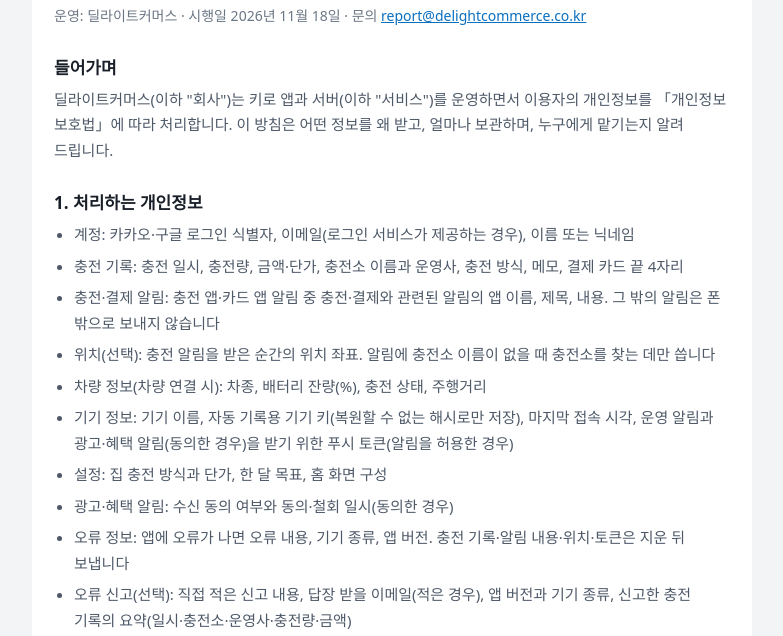
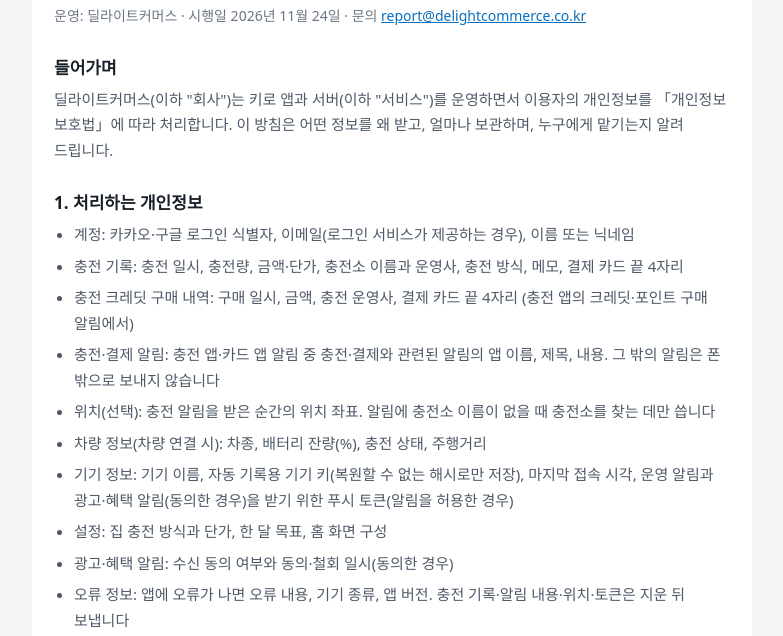
Before and after one commit to Delightfilm/ev-oauth-pages, a plain HTML site: page legal/privacy.html in a window 1280 px wide. Shown: the part 89-725 px from the top of the page, without its empty margins (248-1031 px from the left). Drawn offline with Linux system fonts and the light colour scheme.

Commit message:
legal: privacy 갱신 (충전 크레딧 구매 내역 항목, 시행일 2026-11-24)
Co-Authored-By: Claude Opus 5.5 <noreply@anthropic.com>

```diff
--- a/legal/privacy.html
+++ b/legal/privacy.html
@@ -12,9 +12,9 @@ h2{font-size:17px;margin:26px 0 8px}p,li{font-size:15px;line-height:1.7;color:va
 ul{padding-left:20px;margin:6px 0}a{color:var(--blue)}
 </style></head><body><main><div class="card">
 <h1>키로 개인정보 처리방침</h1>
-<p class="meta">운영: 딜라이트커머스 · 시행일 2026년 11월 18일 · 문의 <a href="mailto:report@delightcommerce.co.kr">report@delightcommerce.co.kr</a></p>
+<p class="meta">운영: 딜라이트커머스 · 시행일 2026년 11월 24일 · 문의 <a href="mailto:report@delightcommerce.co.kr">report@delightcommerce.co.kr</a></p>
 <section><h2>들어가며</h2><p>딜라이트커머스(이하 "회사")는 키로 앱과 서버(이하 "서비스")를 운영하면서 이용자의 개인정보를 「개인정보 보호법」에 따라 처리합니다. 이 방침은 어떤 정보를 왜 받고, 얼마나 보관하며, 누구에게 맡기는지 알려 드립니다.</p></section>
-<section><h2>1. 처리하는 개인정보</h2><ul><li>계정: 카카오·구글 로그인 식별자, 이메일(로그인 서비스가 제공하는 경우), 이름 또는 닉네임</li><li>충전 기록: 충전 일시, 충전량, 금액·단가, 충전소 이름과 운영사, 충전 방식, 메모, 결제 카드 끝 4자리</li><li>충전·결제 알림: 충전 앱·카드 앱 알림 중 충전·결제와 관련된 알림의 앱 이름, 제목, 내용. 그 밖의 알림은 폰 밖으로 보내지 않습니다</li><li>위치(선택): 충전 알림을 받은 순간의 위치 좌표. 알림에 충전소 이름이 없을 때 충전소를 찾는 데만 씁니다</li><li>차량 정보(차량 연결 시): 차종, 배터리 잔량(%), 충전 상태, 주행거리</li><li>기기 정보: 기기 이름, 자동 기록용 기기 키(복원할 수 없는 해시로만 저장), 마지막 접속 시각, 운영 알림과 광고·혜택 알림(동의한 경우)을 받기 위한 푸시 토큰(알림을 허용한 경우)</li><li>설정: 집 충전 방식과 단가, 한 달 목표, 홈 화면 구성</li><li>광고·혜택 알림: 수신 동의 여부와 동의·철회 일시(동의한 경우)</li><li>오류 정보: 앱에 오류가 나면 오류 내용, 기기 종류, 앱 버전. 충전 기록·알림 내용·위치·토큰은 지운 뒤 보냅니다</li><li>오류 신고(선택): 직접 적은 신고 내용, 답장 받을 이메일(적은 경우), 앱 버전과 기기 종류, 신고한 충전 기록의 요약(일시·충전소·운영사·충전량·금액)</li></ul></section>
+<section><h2>1. 처리하는 개인정보</h2><ul><li>계정: 카카오·구글 로그인 식별자, 이메일(로그인 서비스가 제공하는 경우), 이름 또는 닉네임</li><li>충전 기록: 충전 일시, 충전량, 금액·단가, 충전소 이름과 운영사, 충전 방식, 메모, 결제 카드 끝 4자리</li><li>충전 크레딧 구매 내역: 구매 일시, 금액, 충전 운영사, 결제 카드 끝 4자리 (충전 앱의 크레딧·포인트 구매 알림에서)</li><li>충전·결제 알림: 충전 앱·카드 앱 알림 중 충전·결제와 관련된 알림의 앱 이름, 제목, 내용. 그 밖의 알림은 폰 밖으로 보내지 않습니다</li><li>위치(선택): 충전 알림을 받은 순간의 위치 좌표. 알림에 충전소 이름이 없을 때 충전소를 찾는 데만 씁니다</li><li>차량 정보(차량 연결 시): 차종, 배터리 잔량(%), 충전 상태, 주행거리</li><li>기기 정보: 기기 이름, 자동 기록용 기기 키(복원할 수 없는 해시로만 저장), 마지막 접속 시각, 운영 알림과 광고·혜택 알림(동의한 경우)을 받기 위한 푸시 토큰(알림을 허용한 경우)</li><li>설정: 집 충전 방식과 단가, 한 달 목표, 홈 화면 구성</li><li>광고·혜택 알림: 수신 동의 여부와 동의·철회 일시(동의한 경우)</li><li>오류 정보: 앱에 오류가 나면 오류 내용, 기기 종류, 앱 버전. 충전 기록·알림 내용·위치·토큰은 지운 뒤 보냅니다</li><li>오류 신고(선택): 직접 적은 신고 내용, 답장 받을 이메일(적은 경우), 앱 버전과 기기 종류, 신고한 충전 기록의 요약(일시·충전소·운영사·충전량·금액)</li></ul></section>
 <section><h2>2. 이용 목적</h2><p>충전 기록 자동 작성, 충전비·전비 통계와 월간 리포트, 차량 배터리와 주행거리 확인, 로그인과 계정 관리, 오류 수정과 서비스 개선에 씁니다. 광고·혜택 알림 수신에 동의한 경우에만 키로 서비스·이벤트와 제휴사 혜택을 알림으로 안내합니다(광고성 정보 전송). 충전 기록 같은 정보를 다른 회사에 팔거나 광고 대상을 고르는 데 쓰지 않습니다.</p></section>
 <section><h2>3. 보관 기간과 파기</h2><ul><li>계정과 충전 기록·설정·차량 연결: 계정을 삭제할 때까지 보관하고, 삭제하면 바로 파기합니다</li><li>광고·혜택 알림 수신 동의 여부와 동의·철회 일시·이력: 계정을 삭제할 때까지 보관하고, 삭제하면 바로 파기합니다</li><li>차량에서 받은 정보(배터리 잔량·충전 상태·주행거리): 차량 연결을 해제하거나 제조사(기아·현대)에서 탈퇴·차량 삭제·제3자 제공 동의 철회를 하면 바로 파기합니다</li><li>충전·결제 알림 원문: 받은 날부터 90일이 지나면 자동으로 지웁니다</li><li>오류 정보: 오류 감시 서비스의 보관 기간이 지나면 지웁니다</li><li>오류 신고: 받은 날부터 1년이 지나면 지웁니다. 계정을 삭제하면 바로 파기합니다</li><li>푸시 토큰: 로그아웃하거나 계정을 삭제하면 바로 파기하고, 앱을 지워 쓸 수 없게 된 토큰은 다음 발송 때 지웁니다</li><li>법령에 따라 보관해야 하는 정보는 그 기간 동안만 따로 보관합니다</li></ul><p>전자 파일은 복구할 수 없는 방법으로 지웁니다.</p></section>
 <section><h2>4. 제3자 제공</h2><p>이용자의 개인정보를 제3자에게 제공하지 않습니다. 다만 이용자가 차량 연결에 동의하면, 차량 정보를 받아 오기 위해 해당 제조사(기아·현대)의 인증 절차를 거칩니다. 이때 제조사에 보내는 것은 연결 요청과 인증 정보뿐입니다.</p></section>
@@ -23,5 +23,5 @@ ul{padding-left:20px;margin:6px 0}a{color:var(--blue)}
 <section><h2>7. 안전하게 지키는 방법</h2><ul><li>모든 통신은 암호화(HTTPS)합니다</li><li>데이터베이스는 이용자 본인의 데이터만 볼 수 있게 행 단위로 막혀 있습니다</li><li>차량 연결 토큰은 앱에서 볼 수 없는 별도 저장소에 둡니다</li><li>기기 키는 해시로만 저장해 원래 값을 알 수 없습니다</li></ul></section>
 <section><h2>8. 만 14세 미만</h2><p>서비스는 만 14세 이상만 가입할 수 있습니다.</p></section>
 <section><h2>9. 개인정보 보호책임자</h2><p>책임자: 딜라이트커머스 대표</p><p>문의: <a href="mailto:report@delightcommerce.co.kr">report@delightcommerce.co.kr</a></p><p>개인정보와 관련한 문의·불만·피해 구제는 위 이메일로 요청할 수 있으며, 지체 없이 답변하고 처리합니다.</p><p>그 밖에 개인정보침해신고센터(국번 없이 118), 개인정보분쟁조정위원회(1833-6972)에 도움을 요청할 수 있습니다.</p></section>
-<section><h2>10. 방침의 변경</h2><p>이 방침이 바뀌면 시행 7일 전부터 앱 안에서 알려 드립니다. 이용자에게 불리한 변경은 30일 전부터 알려 드립니다.</p><p>시행일: 2026년 11월 18일</p></section>
+<section><h2>10. 방침의 변경</h2><p>이 방침이 바뀌면 시행 7일 전부터 앱 안에서 알려 드립니다. 이용자에게 불리한 변경은 30일 전부터 알려 드립니다.</p><p>시행일: 2026년 11월 24일</p></section>
 </div></main></body></html>
```
